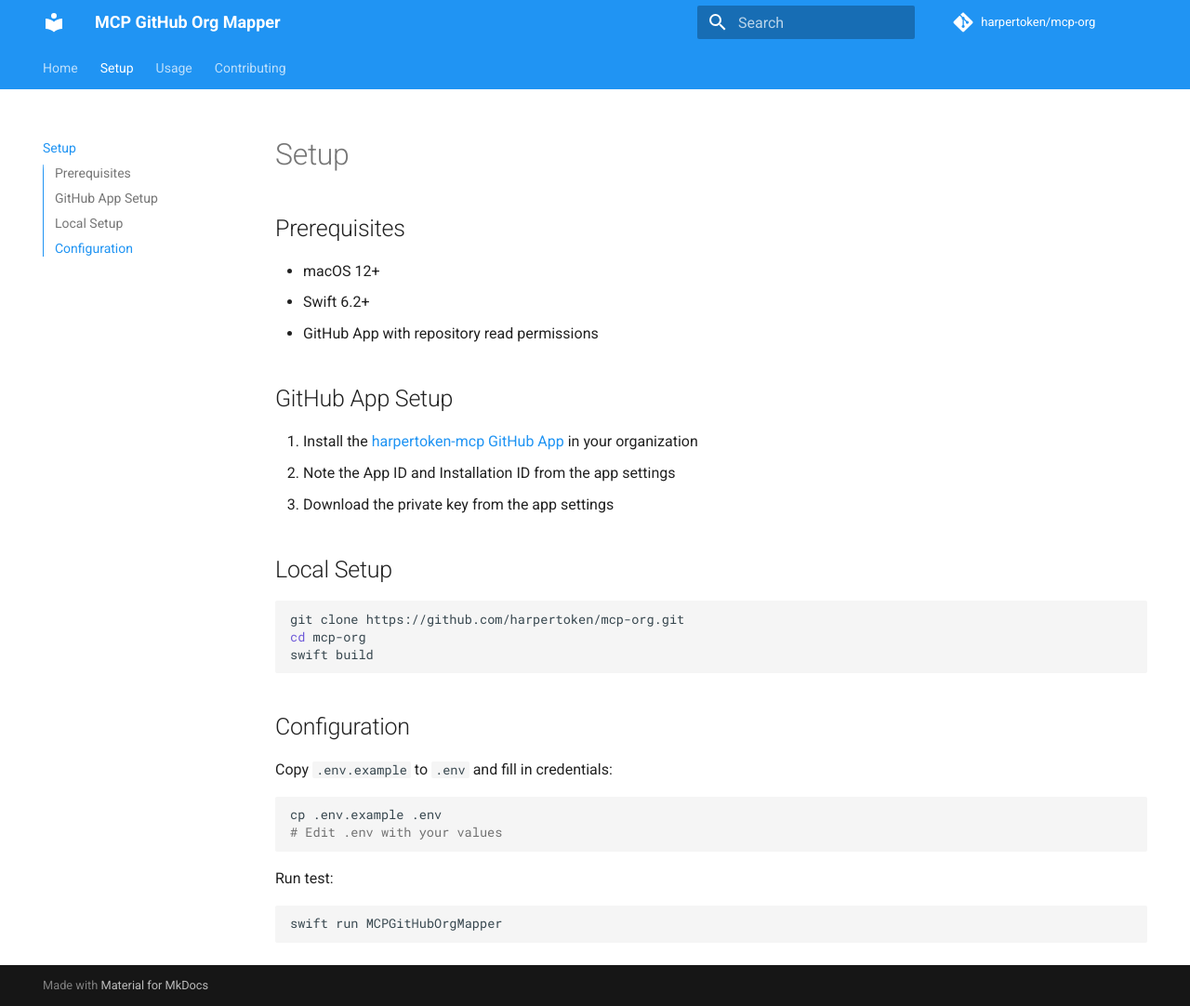
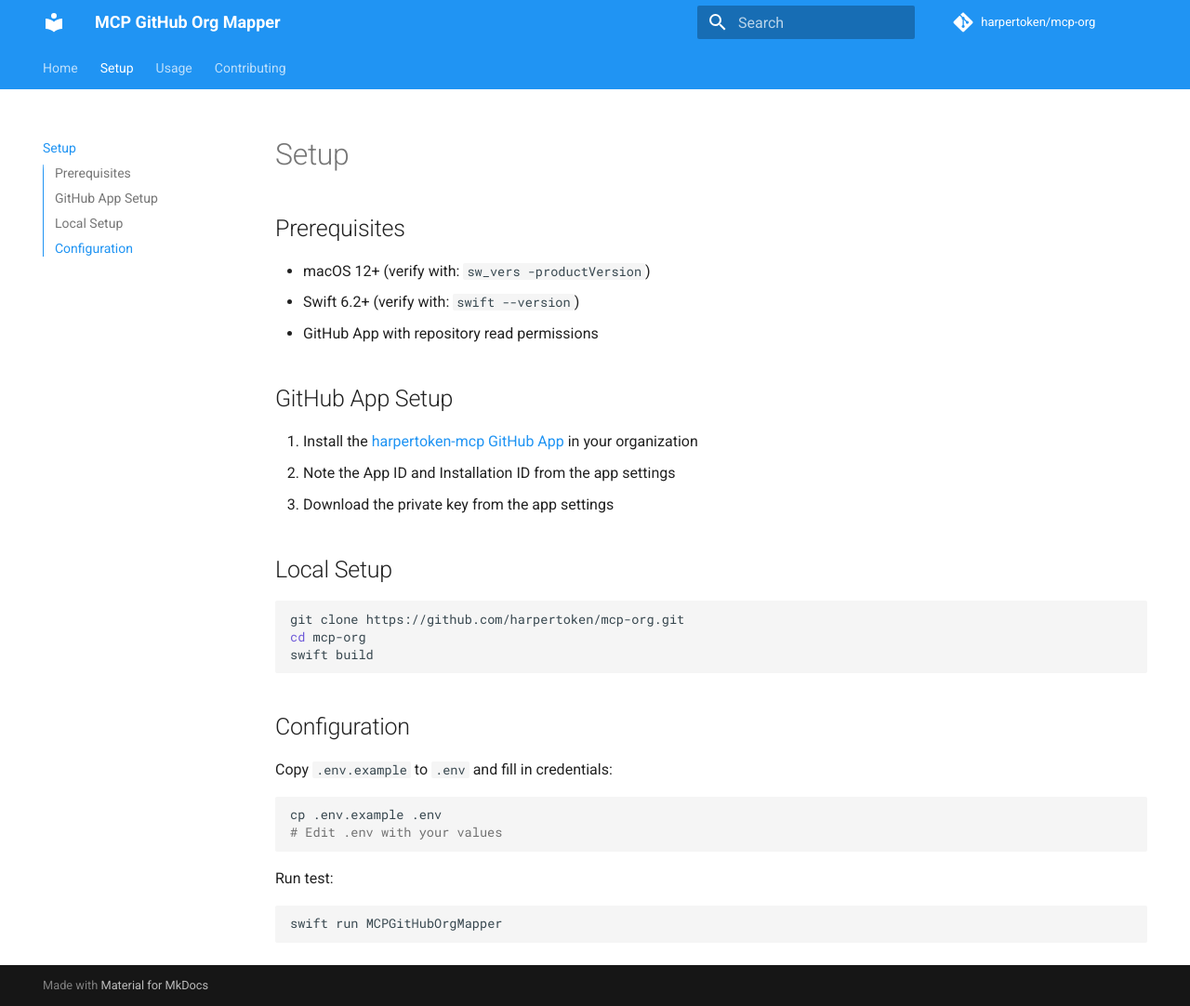
Before and after one commit to harpertoken/mcp-org, an MkDocs documentation site: the page built from docs/setup.md, in a window 1280 px wide and 1082 px high. Shown: the whole window at 93% size. Built offline with MkDocs 1.6.1 and Material for MkDocs 9.7.7, drawn with Linux system fonts in a browser that asks for light colours; comment, search, counter and statistics services are not loaded.

Commit message:
docs: add setup verification commands

```diff
--- a/docs/setup.md
+++ b/docs/setup.md
@@ -2,8 +2,8 @@
 
 ## Prerequisites
 
-- macOS 12+
-- Swift 6.2+
+- macOS 12+ (verify with: `sw_vers -productVersion`)
+- Swift 6.2+ (verify with: `swift --version`)
 - GitHub App with repository read permissions
 
 ## GitHub App Setup
```
